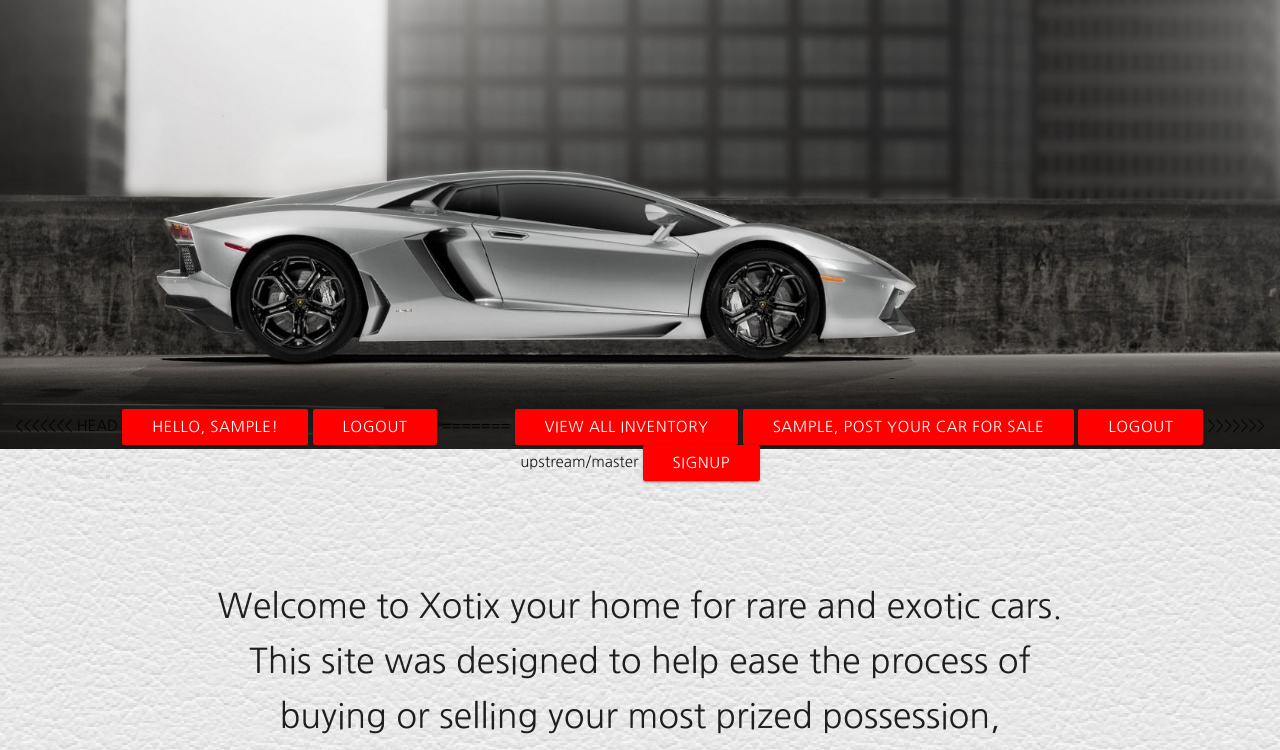
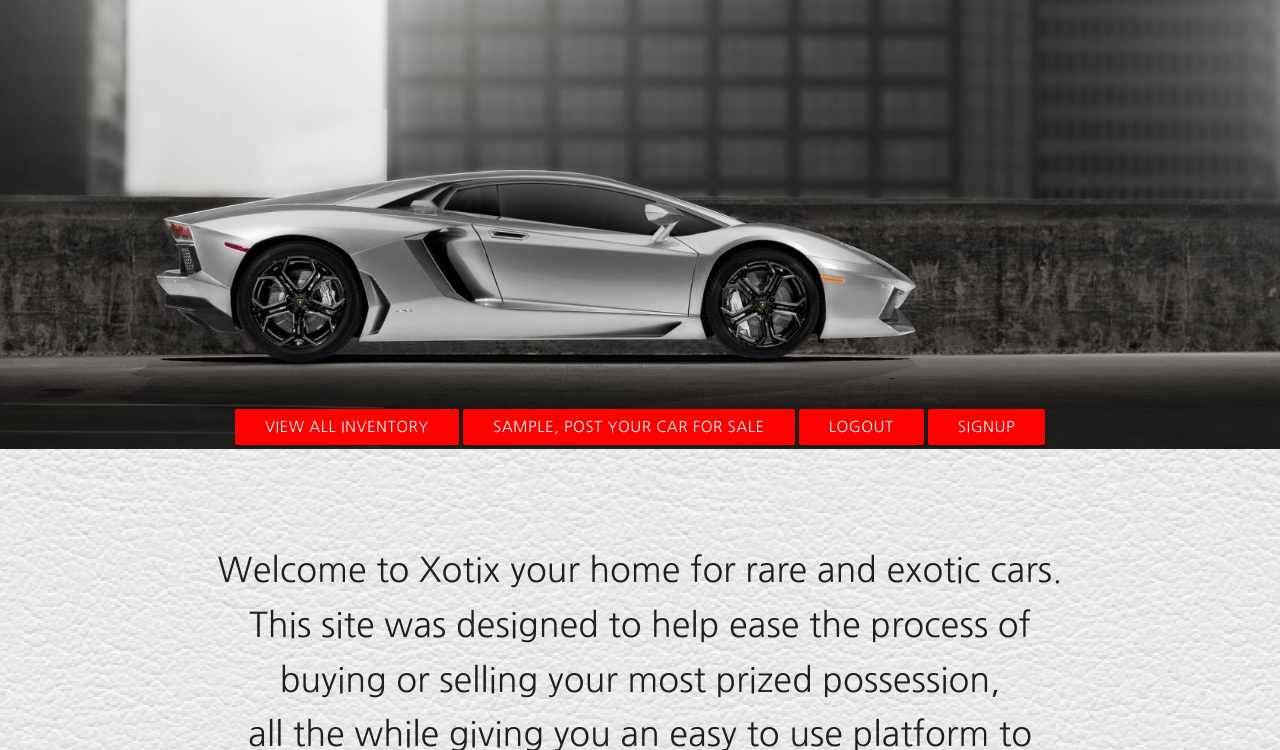
Before and after one commit to reyespinosa3/xotic-car-finder, a Django app: page / in a window 1280 px wide. Shown: the part 127-877 px from the top of the page. Run offline with Django 3.2, Linux system fonts and the light colour scheme; the visitor is signed in with stand-in values (Sample User, id 1).

Commit message:
matched code with master

```diff
--- a/main_app/templates/base.html
+++ b/main_app/templates/base.html
@@ -15,14 +15,9 @@
     </div>
     <div class='buttons'>
       {% if user.is_authenticated %}
-<<<<<<< HEAD
-      <a class="btn" href="{% url 'profile' user.username %}" role="button">Hello, {{ user.username }}!</a>
-      <a class="btn" href="{% url 'logout' %}" role="button">Logout</a>
-=======
       <a class="btn btn-primary" href="{% url 'show' %}" role="button">View All Inventory</a>
       <a class="btn btn-primary" href="{% url 'profile' user.username %}" role="button">{{ user.username }}, Post Your Car For Sale</a>
       <a class="btn btn-primary" href="{% url 'logout' %}" role="button">Logout</a>
->>>>>>> upstream/master
       {% else %}
       <a class="btn" href="{% url 'login' %}" role="button">Login</a>
       {% endif %}
```
